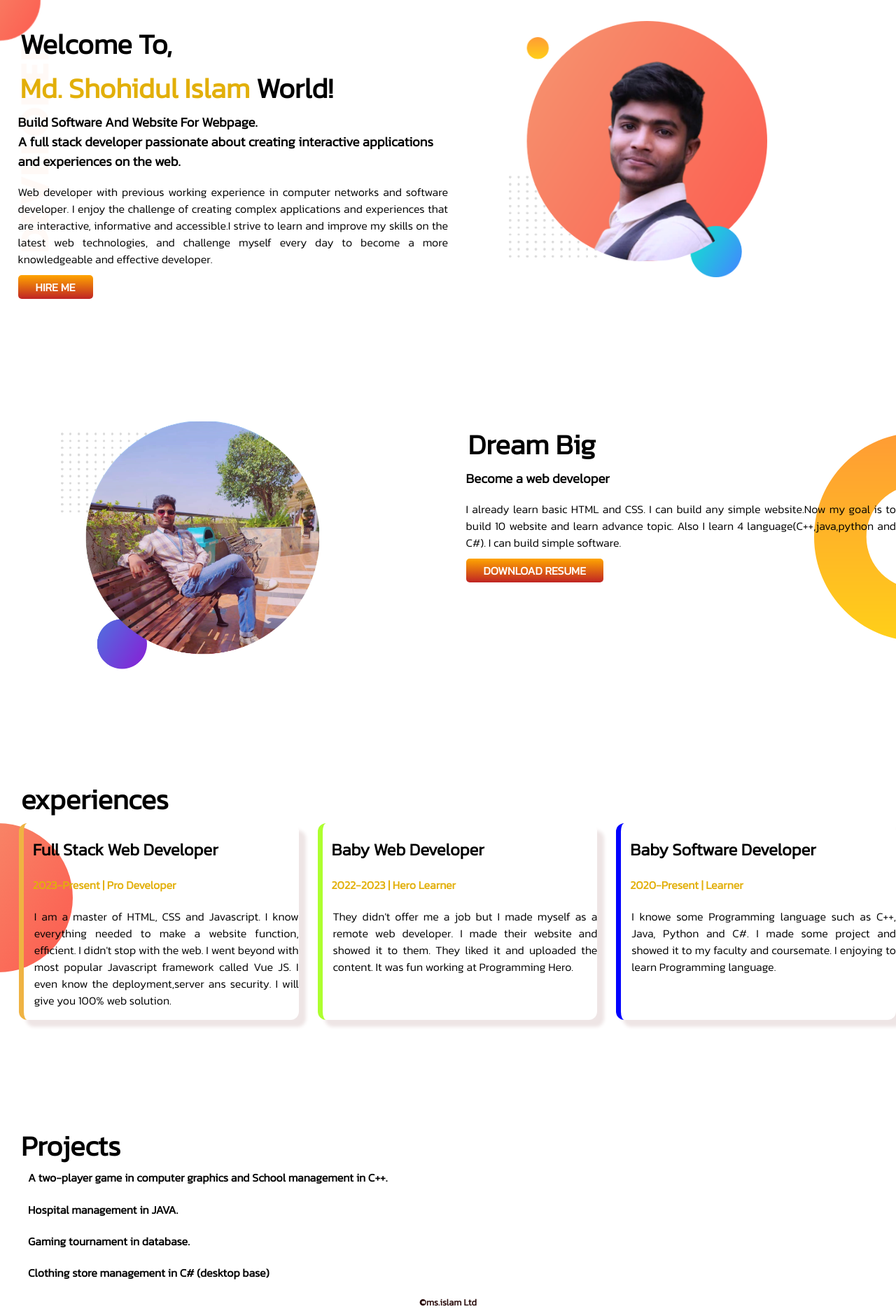
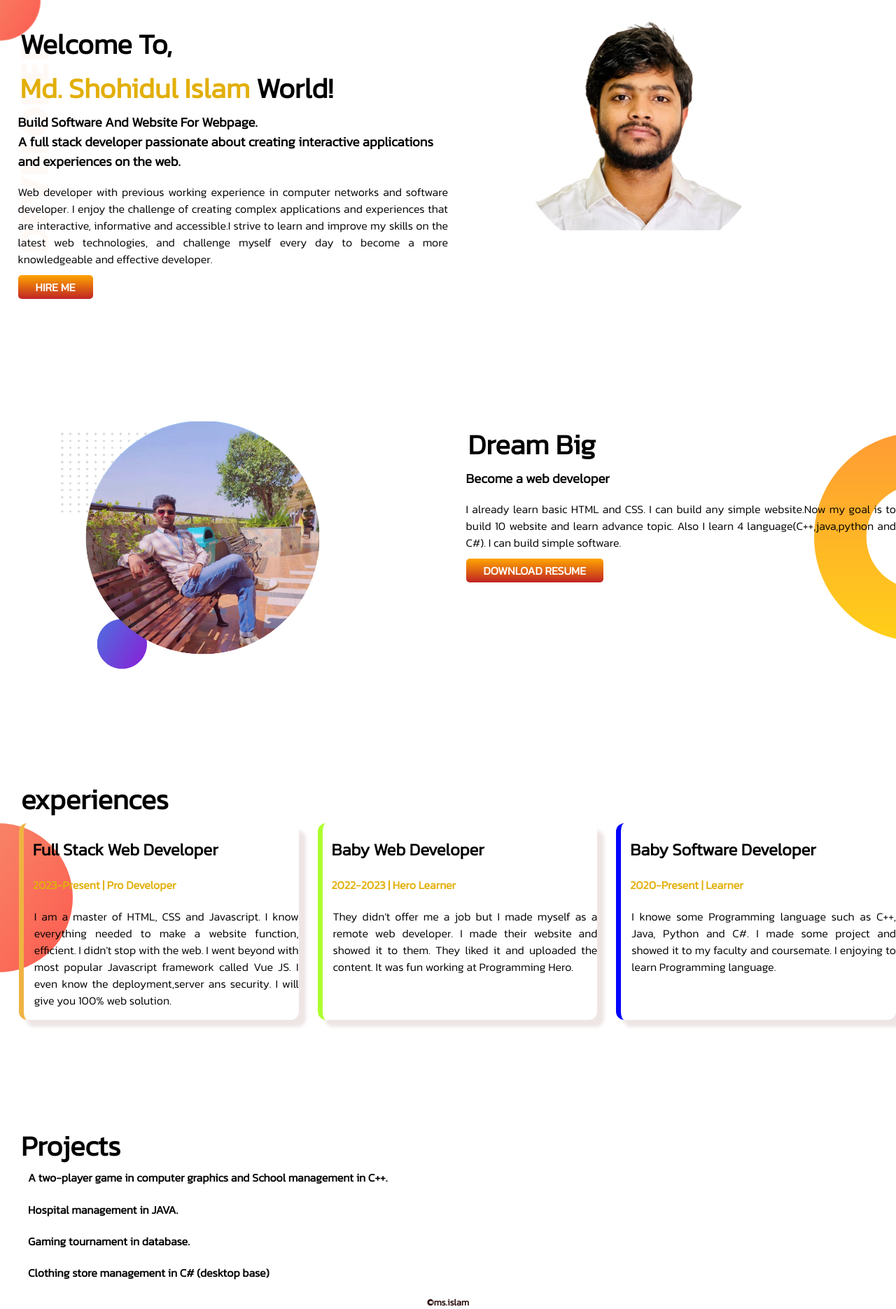
Before and after one commit to Shohidul203/portfolio, a plain HTML site: page index.html in a window 1280 px wide. Shown: the whole page at 70% size. Drawn offline with Linux system fonts and the light colour scheme.

Commit message:
added something.

```diff
--- a/index.html
+++ b/index.html
@@ -31,7 +31,7 @@
             <a class="hire-button" target="_blank" href="https://www.facebook.com/MSislam203"> HIRE ME </a>
         </div>
 
-        <div class="half-wight"> <img src="images/sojib1.png" alt=""> </div>
+        <div class="half-wight"> <img src="images/sojib.-removebg-preview-removebg-preview (1).png" alt=""> </div>
 
     </section>
 
@@ -106,6 +106,6 @@
 
 
 </body>
-<footer>©ms.islam Ltd</footer>
+<footer>©ms.islam</footer>
 
 </html>
```
Also changed, not shown: images/sojib.-removebg-preview-removebg-preview (1).png (added).
